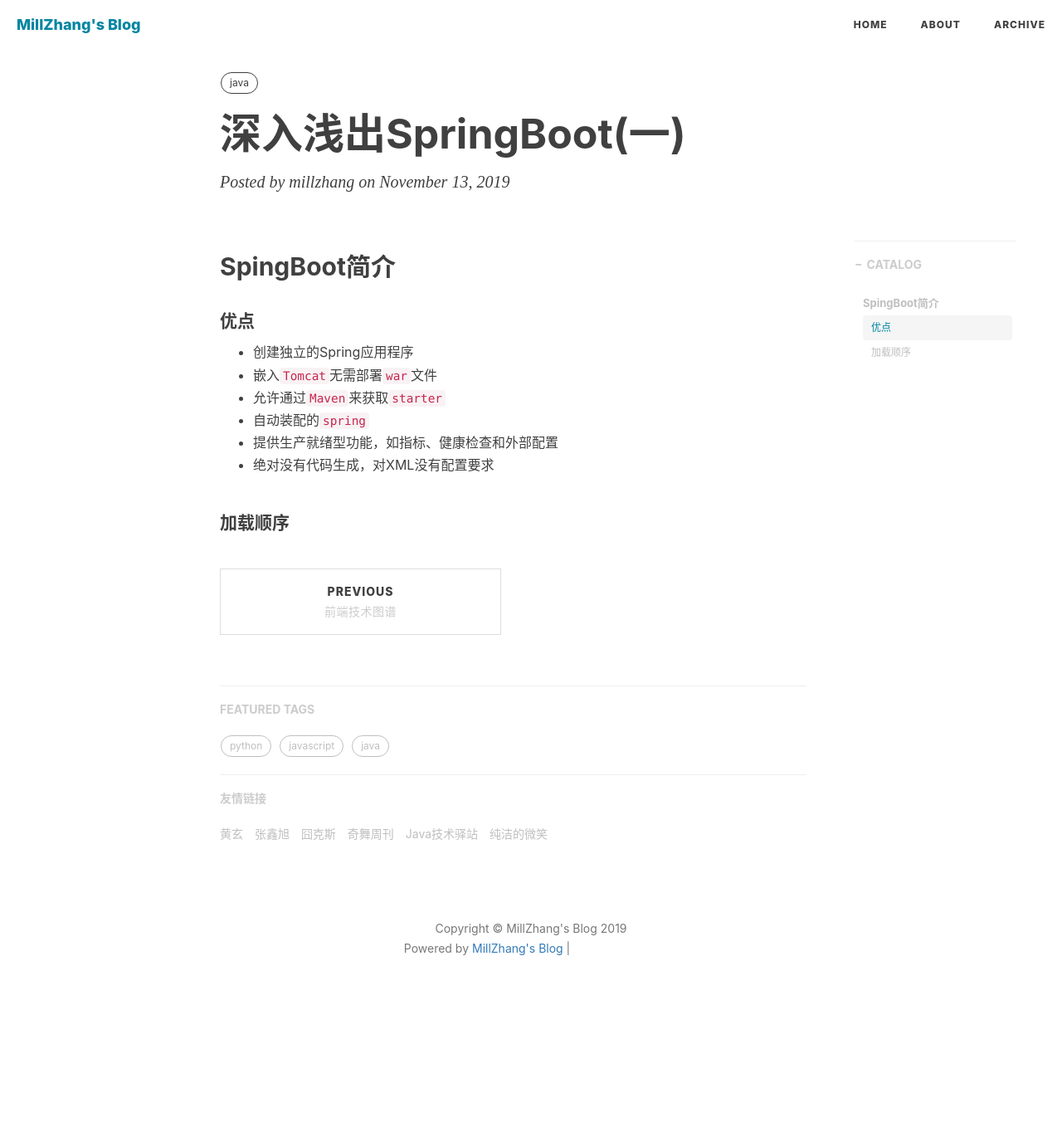
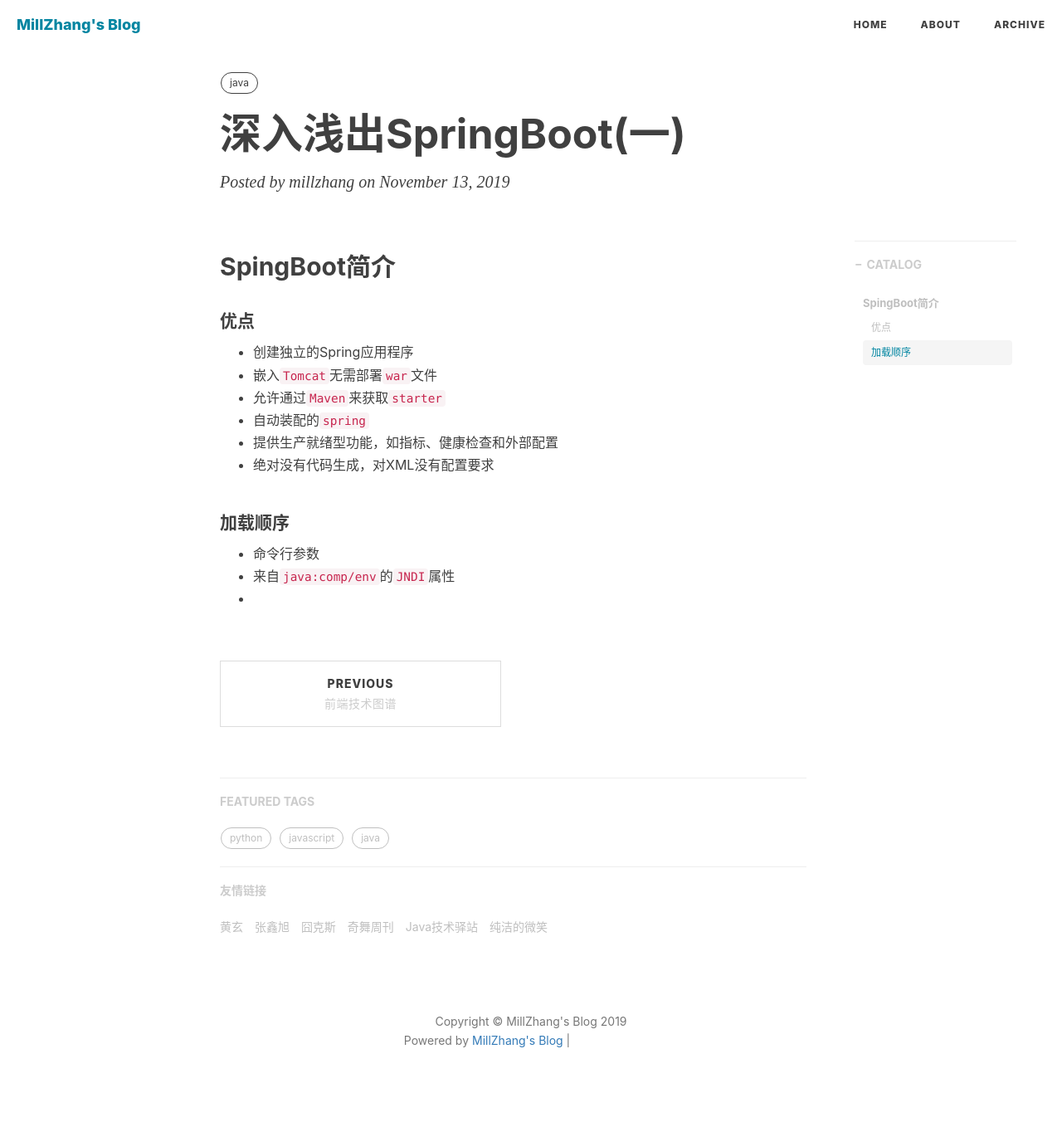
Before and after one commit to millzhang/millzhang.github.com, a Jekyll site: the page built from _posts/2019-11-13-深入浅出SpringBoot(一).md, in a window 1280 px wide. Shown: the whole page at 83% size. Built offline with Jekyll 4.4.1, drawn with Linux system fonts in a browser that asks for light colours; nearby versions of some CDN libraries; comment, search, counter and statistics services are not loaded; before the commit the page ends 1247 px from its top, so only the background shows below that; grey boxes are pictures that could not be loaded.

Commit message:
修改文件: _posts/2019-11-13-深入浅出SpringBoot(一).md

```diff
--- a/_posts/2019-11-13-深入浅出SpringBoot(一).md
+++ b/_posts/2019-11-13-深入浅出SpringBoot(一).md
@@ -22,3 +22,7 @@ tags:
 - 绝对没有代码生成，对XML没有配置要求
 
 #### 加载顺序
+
+- 命令行参数
+- 来自`java:comp/env`的`JNDI`属性
+-
```
